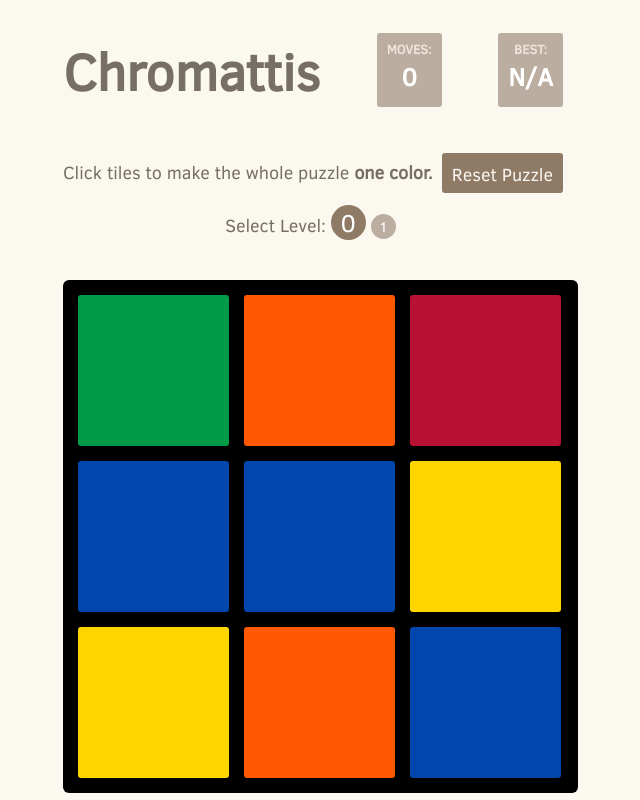
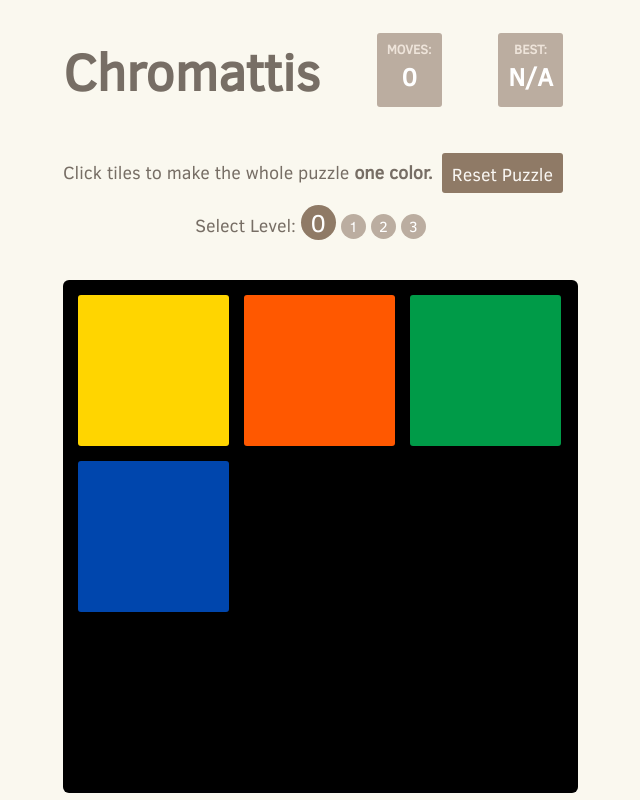
Before and after one commit to CaptainStack/chromattis, a React (Create React App) app: page / in a window 1280 px wide. Shown: the top 800 px of the page, without its empty margins (327-967 px from the left). Built offline with nearby package versions, Linux system fonts and the light colour scheme.

Commit message:
Add new levels

```diff
--- a/src/initial_state.js
+++ b/src/initial_state.js
@@ -44,6 +44,15 @@ if (persisted_state) {
 // If there is no persisted_state in localStorage, initialize a new state with shuffled colors.
 export const INITIAL_STATE = persisted_state ? persisted_state : shuffle_colors({
   levels: [{
+    board: [{id: 0, will_change: false, current_color: null, target_tiles: [0, 1]},
+            {id: 1, will_change: false, current_color: null, target_tiles: [1, 2]},
+            {id: 2, will_change: false, current_color: null, target_tiles: [3, 1]},
+            {id: 3, will_change: false, current_color: null, target_tiles: [3, 2]}],
+    moves: 0,
+    best_score: 'N/A',
+    currently_selected: null,
+    in_winning_state: in_winning_state
+  },{
     board: [{id: 0, will_change: false, current_color: null, target_tiles: [0, 1, 3]},
             {id: 1, will_change: false, current_color: null, target_tiles: [1, 3, 5]},
             {id: 2, will_change: false, current_color: null, target_tiles: [1, 2, 5]},
@@ -72,6 +81,28 @@ export const INITIAL_STATE = persisted_state ? persisted_state : shuffle_colors(
     best_score: 'N/A',
     currently_selected: null,
     in_winning_state: in_winning_state
+  },
+  {
+    board: [{id: 0, will_change: false, current_color: null, target_tiles: [0, 1, 2, 3]},
+            {id: 1, will_change: false, current_color: null, target_tiles: [1, 4]},
+            {id: 2, will_change: false, current_color: null, target_tiles: [2, 5, 8]},
+            {id: 3, will_change: false, current_color: null, target_tiles: [3, 6, 9, 12]},
+            {id: 4, will_change: false, current_color: null, target_tiles: [4, 5, 6, 7]},
+            {id: 5, will_change: false, current_color: null, target_tiles: [5, 2, 8]},
+            {id: 6, will_change: false, current_color: null, target_tiles: [6, 3, 9, 12]},
+            {id: 7, will_change: false, current_color: null, target_tiles: [7, 10, 13]},
+            {id: 8, will_change: false, current_color: null, target_tiles: [8, 9, 10, 11]},
+            {id: 9, will_change: false, current_color: null, target_tiles: [9, 3, 6, 12]},
+            {id: 10, will_change: false, current_color: null, target_tiles: [10, 7, 13]},
+            {id: 11, will_change: false, current_color: null, target_tiles: [11, 14]},
+            {id: 12, will_change: false, current_color: null, target_tiles: [12, 13, 14, 15]},
+            {id: 13, will_change: false, current_color: null, target_tiles: [13, 9, 5, 1]},
+            {id: 14, will_change: false, current_color: null, target_tiles: [14, 10, 6, 2]},
+            {id: 15, will_change: false, current_color: null, target_tiles: [15, 11, 7, 3]}],
+    moves: 0,
+    best_score: 'N/A',
+    currently_selected: null,
+    in_winning_state: in_winning_state
   }],
   current_level_index: 0,
   current_level: current_level,
```
